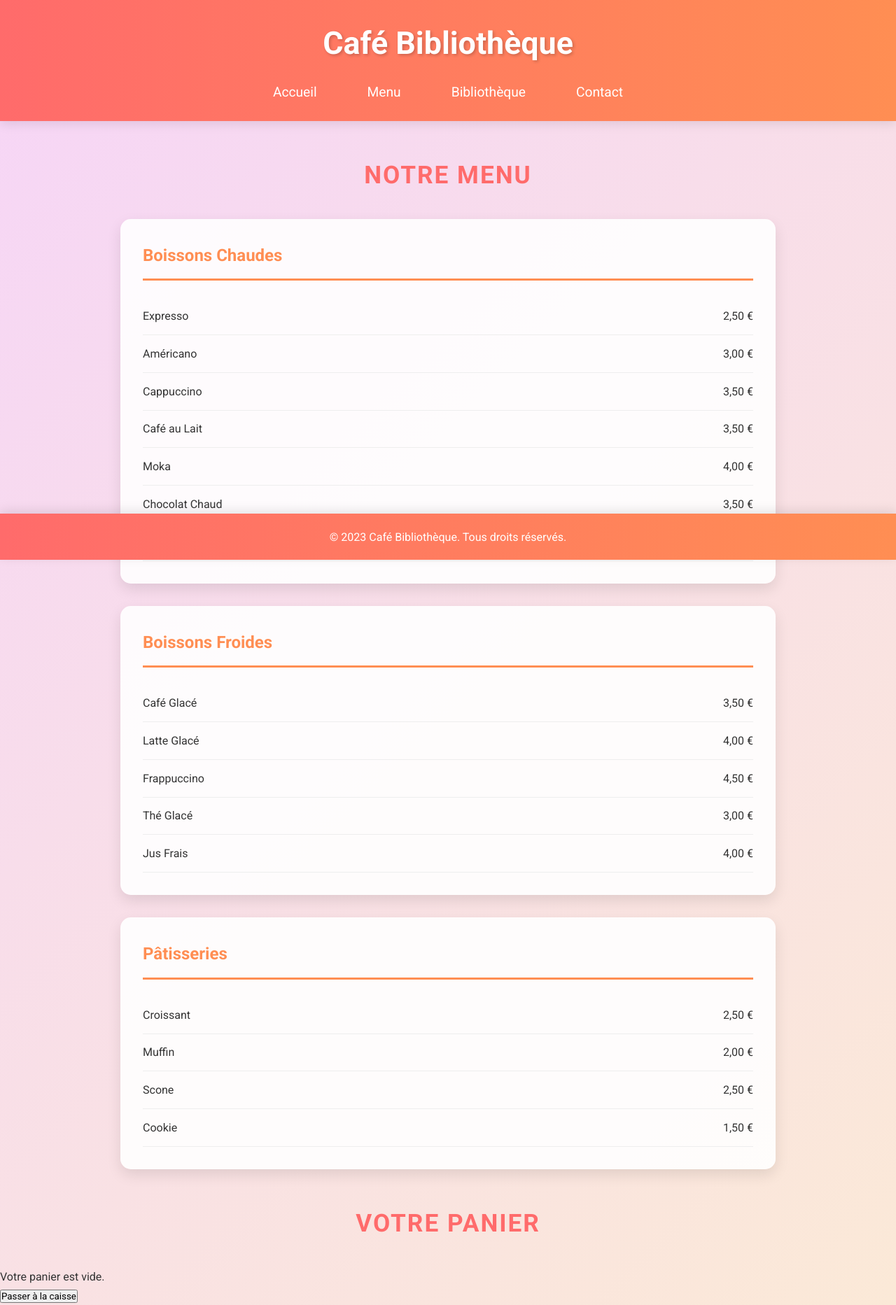
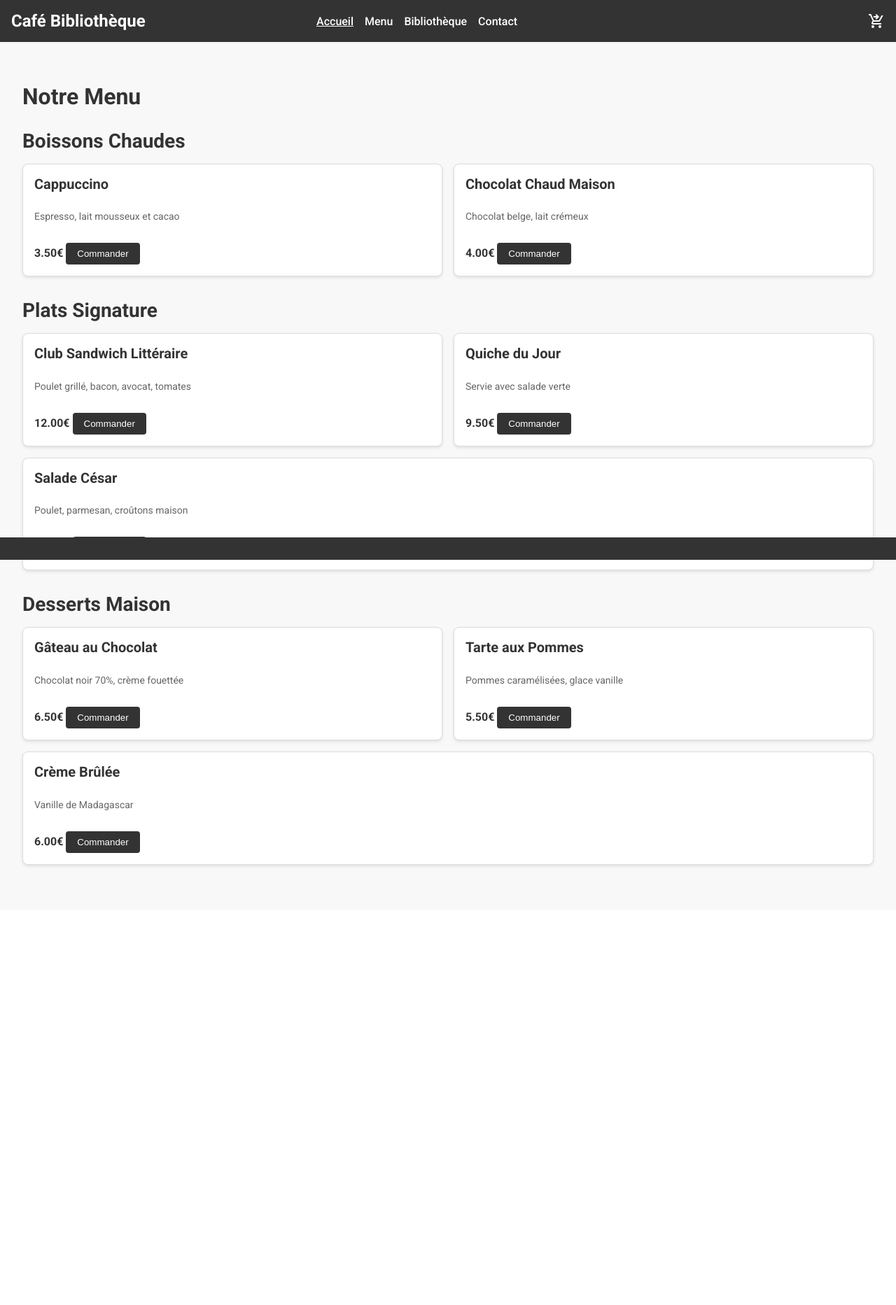
Before and after one commit to davilafernan/library-cafe-, a PHP site: page /Menu.html in a window 1280 px wide. Shown: the whole page at 70% size. After the commit the page ends 1240 px from the top, so only its background shows below. Run offline with PHP 8.4, Linux system fonts and the light colour scheme.

Commit message:
changement

```diff
--- a/Menu.html
+++ b/Menu.html
@@ -3,70 +3,101 @@
 <head>
     <meta charset="UTF-8">
     <meta name="viewport" content="width=device-width, initial-scale=1.0">
-    <title>Menu - Café Bibliothèque</title>
+    <meta name="description" content="Menu du Café Bibliothèque - Découvrez nos boissons chaudes, plats signature et desserts maison">
+    <title>Menu - LibraryCafe</title>
     <link rel="stylesheet" href="styles.css">
+    <link rel="preconnect" href="https://fonts.googleapis.com">
+    <link rel="preconnect" href="https://fonts.gstatic.com" crossorigin>
     <link href="https://fonts.googleapis.com/css2?family=Roboto:wght@300;400;500;700&display=swap" rel="stylesheet">
+    <link rel="stylesheet" href="https://fonts.googleapis.com/css2?family=Material+Symbols+Outlined:opsz,wght,FILL,GRAD@20..48,100..700,0..1,-50..200">
 </head>
 <body>
     <header>
         <h1>Café Bibliothèque</h1>
-        <nav>
+        <nav aria-label="Navigation principale">
             <ul>
-                <li><a href="index.html">Accueil</a></li>
+                <li><a href="index.html" aria-current="page">Accueil</a></li>
                 <li><a href="menu.html">Menu</a></li>
                 <li><a href="library.html">Bibliothèque</a></li>
                 <li><a href="contact.html">Contact</a></li>
             </ul>
         </nav>
+        <button class="cart-button" aria-label="Voir le panier"></button>
+            <span class="material-symbols-outlined">shopping_cart_checkout</span>
+        </button>
     </header>
 
     <main>
         <h2>Notre Menu</h2>
 
-        <section>
-            <h3>Boissons Chaudes</h3>
-            <ul>
-                <li><span>Expresso</span> <span>2,50 €</span></li>
-                <li><span>Américano</span> <span>3,00 €</span></li>
-                <li><span>Cappuccino</span> <span>3,50 €</span></li>
-                <li><span>Café au Lait</span> <span>3,50 €</span></li>
-                <li><span>Moka</span> <span>4,00 €</span></li>
-                <li><span>Chocolat Chaud</span> <span>3,50 €</span></li>
-                <li><span>Thé</span> <span>2,50 €</span></li>
-            </ul>
+        <section class="menu-section" aria-labelledby="boissons-chaudes">
+            <h3 id="boissons-chaudes">Boissons Chaudes</h3>
+            <div class="menu-items">
+                <div class="menu-item">
+                    <h4>Cappuccino</h4>
+                    <p class="description">Espresso, lait mousseux et cacao</p>
+                    <span class="price">3.50€</span>
+                    <button class="order-button">Commander</button>
+                </div>
+                <div class="menu-item">
+                    <h4>Chocolat Chaud Maison</h4>
+                    <p class="description">Chocolat belge, lait crémeux</p>
+                    <span class="price">4.00€</span>
+                    <button class="order-button">Commander</button>
+                </div>
+            </div>
         </section>
 
-        <section>
-            <h3>Boissons Froides</h3>
-            <ul>
-                <li><span>Café Glacé</span> <span>3,50 €</span></li>
-                <li><span>Latte Glacé</span> <span>4,00 €</span></li>
-                <li><span>Frappuccino</span> <span>4,50 €</span></li>
-                <li><span>Thé Glacé</span> <span>3,00 €</span></li>
-                <li><span>Jus Frais</span> <span>4,00 €</span></li>
-            </ul>
+        <section class="menu-section">
+            <h3>Plats Signature</h3>
+            <div class="menu-items">
+                <div class="menu-item">
+                    <h4>Club Sandwich Littéraire</h4>
+                    <p class="description">Poulet grillé, bacon, avocat, tomates</p>
+                    <span class="price">12.00€</span>
+                    <button class="order-button">Commander</button>
+                </div>
+                <div class="menu-item">
+                    <h4>Quiche du Jour</h4>
+                    <p class="description">Servie avec salade verte</p>
+                    <span class="price">9.50€</span>
+                    <button class="order-button">Commander</button>
+                </div>
+                <div class="menu-item">
+                    <h4>Salade César</h4>
+                    <p class="description">Poulet, parmesan, croûtons maison</p>
+                    <span class="price">11.00€</span>
+                    <button class="order-button">Commander</button>
+                </div>
+            </div>
         </section>
 
-        <section>
-            <h3>Pâtisseries</h3>
-            <ul>
-                <li><span>Croissant</span> <span>2,50 €</span></li>
-                <li><span>Muffin</span> <span>2,00 €</span></li>
-                <li><span>Scone</span> <span>2,50 €</span></li>
-                <li><span>Cookie</span> <span>1,50 €</span></li>
-            </ul>
+        <section class="menu-section">
+            <h3>Desserts Maison</h3>
+            <div class="menu-items">
+                <div class="menu-item">
+                    <h4>Gâteau au Chocolat</h4>
+                    <p class="description">Chocolat noir 70%, crème fouettée</p>
+                    <span class="price">6.50€</span>
+                    <button class="order-button">Commander</button>
+                </div>
+                <div class="menu-item">
+                    <h4>Tarte aux Pommes</h4>
+                    <p class="description">Pommes caramélisées, glace vanille</p>
+                    <span class="price">5.50€</span>
+                    <button class="order-button">Commander</button>
+                </div>
+                <div class="menu-item">
+                    <h4>Crème Brûlée</h4>
+                    <p class="description">Vanille de Madagascar</p>
+                    <span class="price">6.00€</span>
+                    <button class="order-button">Commander</button>
+                </div>
+            </div>
         </section>
     </main>
 
     <footer>
-        <p>&copy; 2023 Café Bibliothèque. Tous droits réservés.</p>
     </footer>
 </body>
 </html>
-<aside id="panier">
-    <h2>Votre Panier</h2>
-    <ul id="panier-items">
-        <li>Votre panier est vide.</li>
-    </ul>
-    <button id="checkout-button">Passer à la caisse</button>
-</aside>
--- a/styles.css
+++ b/styles.css
@@ -1,126 +1,120 @@
-* {
+body {
+    font-family: 'Roboto', sans-serif;
     margin: 0;
     padding: 0;
-    box-sizing: border-box;
-    font-family: 'Poppins', 'Roboto', sans-serif; /* Police plus moderne */
-}
-
-body {
-    background: linear-gradient(135deg, #f6d5f7, #fbe9d7); /* Dégradé de fond tendance */
+    background-color: #f8f8f8;
     color: #333;
-    line-height: 1.7;
 }
 
 header {
-    background: linear-gradient(to right, #ff6b6b, #ff8e53); /* Dégradé chaleureux */
+    background-color: #333;
     color: #fff;
-    padding: 1.5rem 0;
-    text-align: center;
-    box-shadow: 0 4px 15px rgba(0, 0, 0, 0.1);
+    padding: 1rem;
+    display: flex;
+    justify-content: space-between;
+    align-items: center;
 }
 
 header h1 {
-    margin-bottom: 1rem;
-    font-size: 2.8rem;
-    text-shadow: 2px 2px 4px rgba(0, 0, 0, 0.2);
+    margin: 0;
+    font-size: 1.5rem;
 }
 
 nav ul {
     list-style: none;
+    margin: 0;
+    padding: 0;
     display: flex;
-    justify-content: center;
-    gap: 2.5rem;
+    gap: 1rem;
 }
 
 nav a {
     color: #fff;
     text-decoration: none;
-    font-size: 1.2rem;
-    transition: all 0.3s ease;
-    padding: 0.5rem 1rem;
-    border-radius: 20px;
+    font-weight: 500;
 }
 
-nav a:hover {
-    background-color: rgba(255, 255, 255, 0.2);
-    transform: translateY(-2px);
+nav a[aria-current="page"] {
+    text-decoration: underline;
+}
+
+.cart-button {
+    background: none;
+    border: none;
+    color: #fff;
+    cursor: pointer;
+    font-size: 1.5rem;
 }
 
 main {
-    max-width: 1000px;
-    margin: 3rem auto;
-    padding: 0 2rem;
+    padding: 2rem;
 }
 
 h2 {
-    text-align: center;
-    color: #ff6b6b;
-    margin-bottom: 2rem;
-    font-size: 2.2rem;
-    text-transform: uppercase;
-    letter-spacing: 2px;
+    font-size: 2rem;
+    margin-bottom: 1rem;
 }
 
-section {
-    background-color: rgba(255, 255, 255, 0.9);
-    border-radius: 15px;
-    padding: 2rem;
+.menu-section {
     margin-bottom: 2rem;
-    box-shadow: 0 8px 20px rgba(0, 0, 0, 0.1);
-    transition: transform 0.3s ease;
 }
 
-section:hover {
-    transform: translateY(-5px);
+.menu-section h3 {
+    font-size: 1.75rem;
+    margin-bottom: 1rem;
 }
 
-h3 {
-    color: #ff8e53;
-    border-bottom: 3px solid #ff8e53;
-    padding-bottom: 0.8rem;
-    margin-bottom: 1.5rem;
-    font-size: 1.5rem;
+.menu-items {
+    display: flex;
+    flex-wrap: wrap;
+    gap: 1rem;
 }
 
-section ul {
-    list-style: none;
+.menu-item {
+    background-color: #fff;
+    border: 1px solid #ddd;
+    border-radius: 8px;
+    padding: 1rem;
+    flex: 1 1 calc(33.333% - 1rem);
+    box-shadow: 0 2px 4px rgba(0, 0, 0, 0.1);
 }
 
-section li {
-    padding: 0.8rem 0;
-    display: flex;
-    justify-content: space-between;
-    border-bottom: 1px solid #eee;
-    transition: background-color 0.3s ease;
+.menu-item h4 {
+    margin-top: 0;
+    font-size: 1.25rem;
 }
 
-section li:hover {
-    background-color: rgba(255, 142, 83, 0.1);
-    padding-left: 10px;
+.menu-item .description {
+    font-size: 0.875rem;
+    color: #666;
+}
+
+.menu-item .price {
+    font-size: 1rem;
+    font-weight: 700;
+    margin-top: 0.5rem;
+}
+
+.order-button {
+    background-color: #333;
+    color: #fff;
+    border: none;
+    padding: 0.5rem 1rem;
+    border-radius: 4px;
+    cursor: pointer;
+    margin-top: 1rem;
+}
+
+.order-button:hover {
+    background-color: #555;
 }
 
 footer {
-    background: linear-gradient(to right, #ff6b6b, #ff8e53);
+    background-color: #333;
     color: #fff;
     text-align: center;
-    padding: 1.2rem 0;
+    padding: 1rem;
     position: fixed;
     bottom: 0;
     width: 100%;
-    box-shadow: 0 -4px 15px rgba(0, 0, 0, 0.1);
 }
-
-@media (max-width: 600px) {
-    nav ul {
-        flex-direction: column;
-        gap: 1rem;
-    }
-
-    section {
-        margin: 1rem;
-    }
-
-    header h1 {
-        font-size: 2rem;
-    }
-}
```
